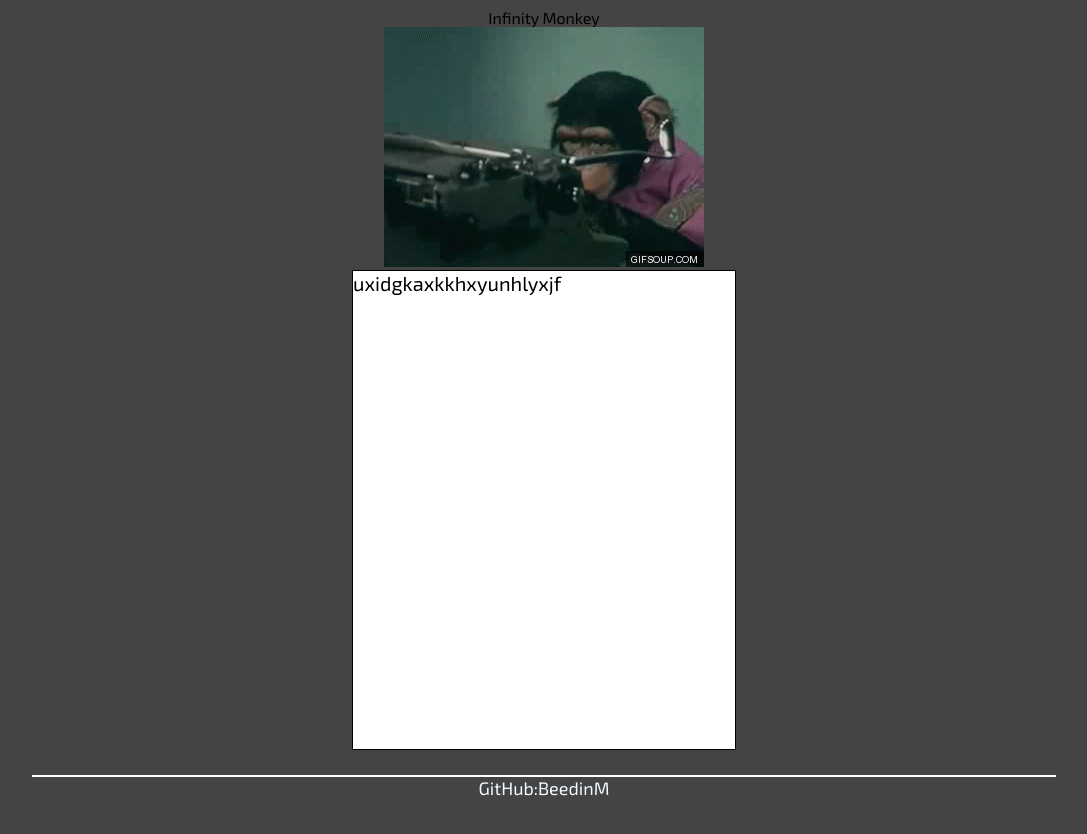
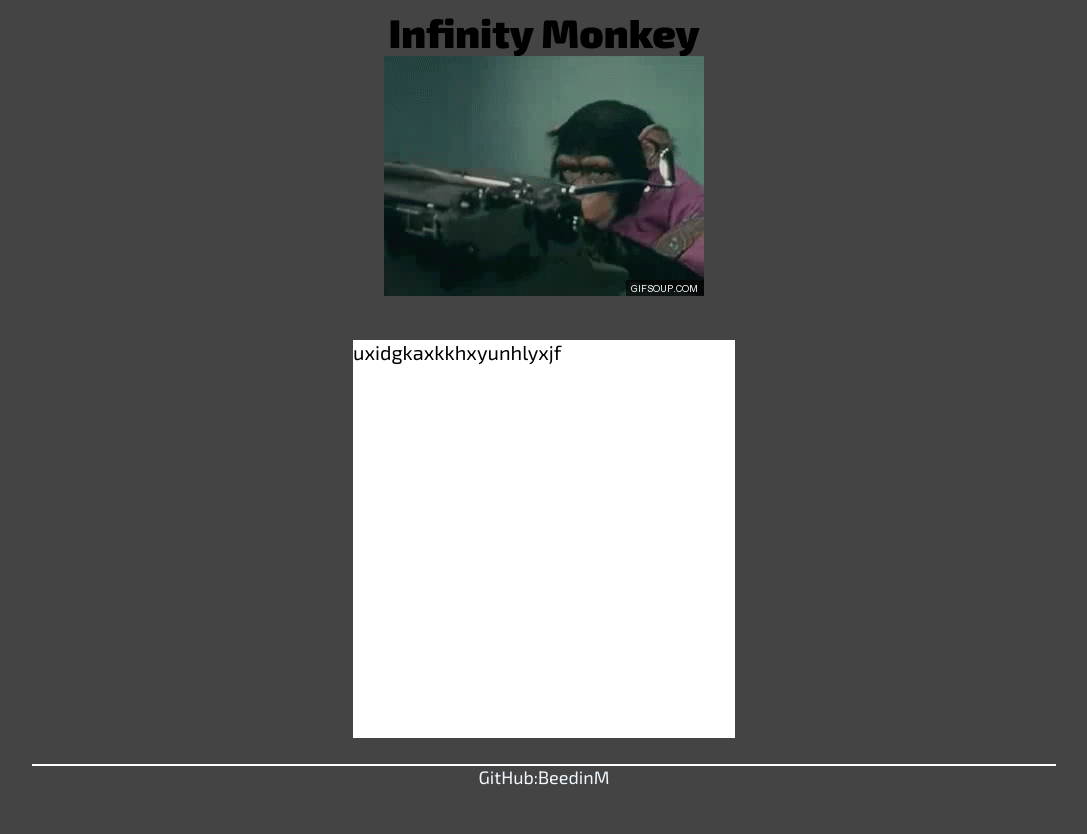
Before and after one commit to BeedinM/infinity-monkey, a Next.js app: page / in a window 1280 px wide. Shown: the top 834 px of the page, without its empty margins (96-1183 px from the left). Built offline with nearby package versions, Linux system fonts and the light colour scheme.

Commit message:
att styles

```diff
--- a/styles/styles.module.css
+++ b/styles/styles.module.css
@@ -4,16 +4,24 @@
     align-items: center;
 }
 
+.tituloIM {
+    font-size: 40px;
+    color: black;
+    font-weight: 900;
+}
+
 
 .divTxt {
     width: 30vw;
-    height: 60vh;
+    height: 50vh;
 
-    border: solid 1px black;
+    border: solid 1px rgb(68, 68, 68);
     overflow-y: scroll;
 
     background-color: white;
 
     font-size: 20px;
     word-wrap: break-word;
+
+    margin-top: 5vh;
 }
```
